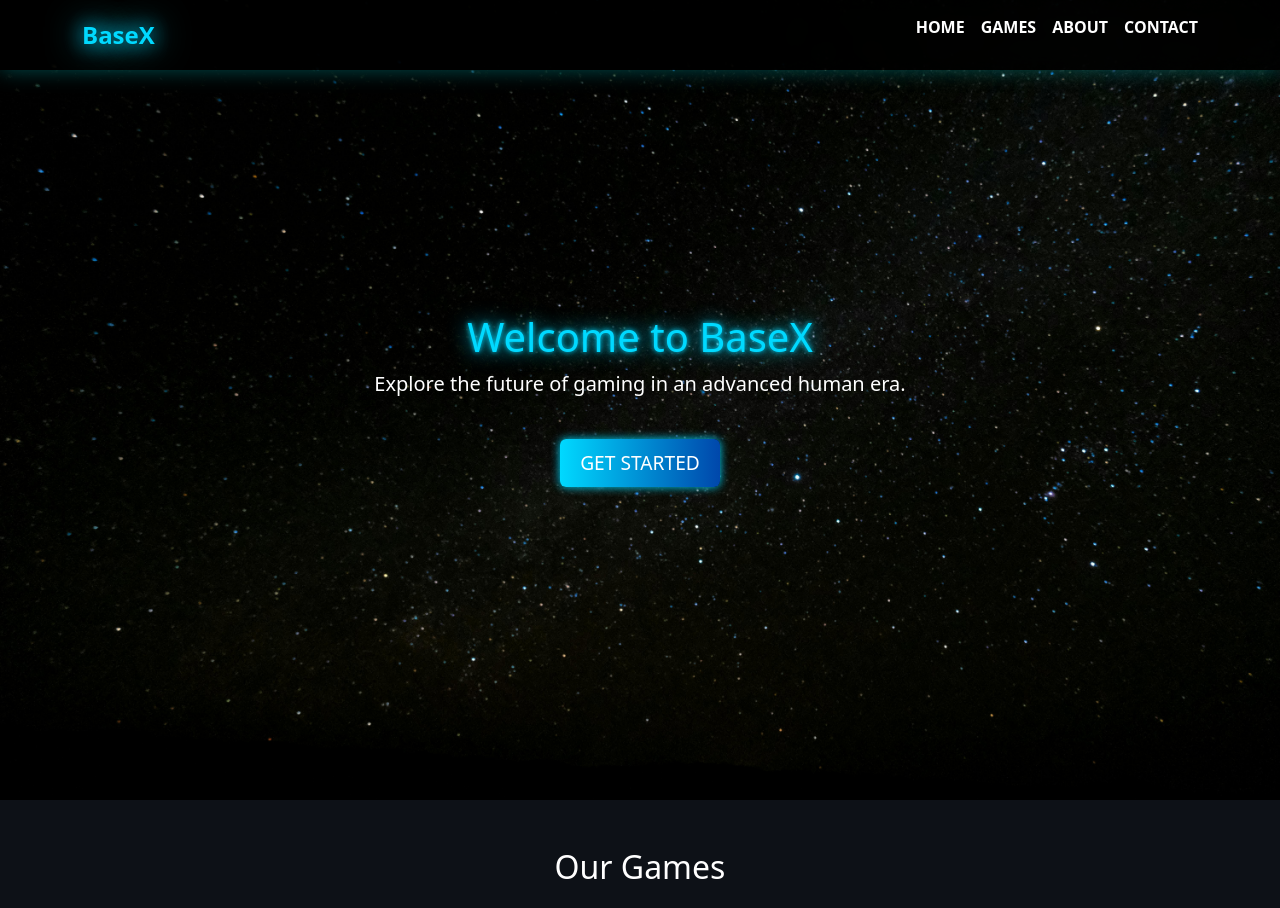
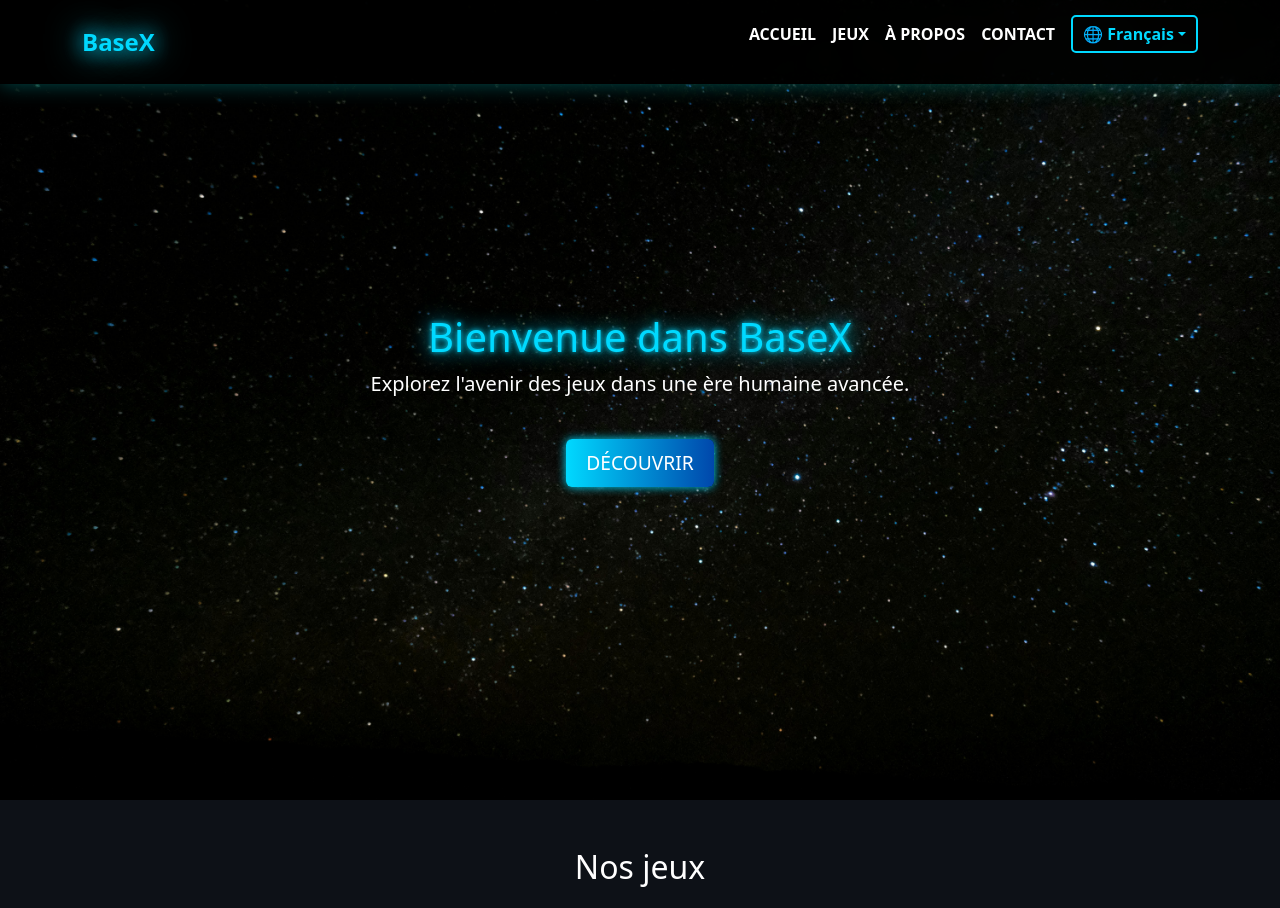
Before and after one commit to LBasil/base-x-website, a Vue app: page / in a window 1280 px wide. Shown: the top 908 px of the page. Built offline with nearby package versions, Linux system fonts and the light colour scheme.

Commit message:
Translation added

```diff
--- a/package.json
+++ b/package.json
@@ -19,6 +19,7 @@
     "swiper": "^8.4.7",
     "vue": "^3.2.13",
     "vue-awesome-swiper": "^5.0.1",
+    "vue-i18n": "^11.0.1",
     "vue-router": "^4.5.0"
   },
   "devDependencies": {
--- a/src/components/FooterComponent.vue
+++ b/src/components/FooterComponent.vue
@@ -4,8 +4,8 @@
       <p>&copy; 2025 BaseX. All rights reserved.</p>
       <nav class="footer-nav">
         <ul class="d-flex justify-content-center gap-4">
-          <li><a href="#privacy" class="footer-link">Privacy Policy</a></li>
-          <li><a href="#terms" class="footer-link">Terms of Service</a></li>
+          <li><a href="#privacy" class="footer-link">{{ $t('footer.privacy_policy') }}</a></li>
+          <li><a href="#terms" class="footer-link">{{ $t('footer.terms_of_service') }}</a></li>
         </ul>
       </nav>
     </div>
--- a/src/components/GamesComponent.vue
+++ b/src/components/GamesComponent.vue
@@ -1,7 +1,7 @@
 <template>
   <section id="games" class="games py-5">
     <div class="container">
-      <h2 class="text-center text-glow">Our Games</h2>
+      <h2 class="text-center text-glow">{{ $t('games.game_title') }}</h2>
       <div class="row mt-4">
         <div v-for="game in games" :key="game.id" class="col-md-4 mb-4">
           <div class="game-card p-3">
--- a/src/components/HeaderComponent.vue
+++ b/src/components/HeaderComponent.vue
@@ -1,10 +1,7 @@
 <template>
   <header class="header fixed-top">
     <div class="container d-flex justify-content-between align-items-center">
-      <!-- Logo -->
       <div class="logo text-glow">BaseX</div>
-
-      <!-- Toggle button for mobile view -->
       <button
         class="navbar-toggler d-md-none"
         type="button"
@@ -16,23 +13,28 @@
       >
         <span class="navbar-toggler-icon"></span>
       </button>
-
-      <!-- Navigation links -->
       <nav class="collapse navbar-collapse d-md-flex justify-content-end" id="navbarNav">
         <ul class="d-flex flex-column flex-md-row gap-3 align-items-center">
-          <li><a href="/" class="nav-link">Home</a></li>
-          <li><a href="#games" class="nav-link">Games</a></li>
-          <li><a href="#about" class="nav-link">About</a></li>
-          <li><a href="#contact" class="nav-link">Contact</a></li>
+          <li><a href="/" class="nav-link">{{ $t('header.home') }}</a></li>
+          <li><a href="#games" class="nav-link">{{ $t('header.games') }}</a></li>
+          <li><a href="#about" class="nav-link">{{ $t('header.about') }}</a></li>
+          <li><a href="#contact" class="nav-link">{{ $t('header.contact') }}</a></li>
+          <LanguageSwitcherComponent />
         </ul>
       </nav>
     </div>
   </header>
 </template>
 
+
 <script>
+import LanguageSwitcherComponent from './LanguageSwitcherComponent.vue';
+
 export default {
   name: 'HeaderComponent',
+  components: {
+    LanguageSwitcherComponent
+  }
 };
 </script>
 
--- a/src/components/HomeComponent.vue
+++ b/src/components/HomeComponent.vue
@@ -1,8 +1,8 @@
 <template>
   <section id="home" class="home vh-100 d-flex flex-column justify-content-center align-items-center">
-    <h1 class="text-center text-glow">Welcome to BaseX</h1>
-    <p class="text-center lead">Explore the future of gaming in an advanced human era.</p>
-    <button class="btn btn-neon mt-4">Get Started</button>
+    <h1 class="text-center text-glow">{{ $t('home.welcome') }}</h1>
+    <p class="text-center lead">{{ $t('home.explore') }}</p>
+    <button class="btn btn-neon mt-4">{{ $t('home.get_started') }}</button>
   </section>
   <GamesComponent />
 </template>
--- /dev/null
+++ b/src/components/LanguageSwitcherComponent.vue
@@ -0,0 +1,97 @@
+<template>
+    <div class="language-switcher dropdown">
+      <button
+        class="btn btn-language dropdown-toggle"
+        type="button"
+        id="languageDropdown"
+        data-bs-toggle="dropdown"
+        aria-expanded="false"
+      >
+        🌐 {{ currentLanguageLabel }}
+      </button>
+      <ul class="dropdown-menu" aria-labelledby="languageDropdown">
+        <li
+          v-for="lang in languages"
+          :key="lang.code"
+          class="dropdown-item"
+          @click="changeLanguage(lang.code)"
+        >
+          <span class="flag">{{ lang.flag }}</span> {{ lang.label }}
+        </li>
+      </ul>
+    </div>
+  </template>
+
+  <script>
+  export default {
+    name: 'LanguageSwitcherComponent',
+    data() {
+      return {
+        languages: [
+            { code: 'fr', label: 'Français', flag: '🇫🇷' },
+            { code: 'en', label: 'English', flag: '🇬🇧' },
+            { code: 'es', label: 'Español', flag: '🇪🇸' },
+            { code: 'de', label: 'Deutsch', flag: '🇩🇪' },
+        ],
+      };
+    },
+    computed: {
+      currentLanguageLabel() {
+        const currentLang = this.languages.find(
+          (lang) => lang.code === this.$i18n.locale
+        );
+        return currentLang ? currentLang.label : this.$i18n.locale;
+      },
+    },
+    methods: {
+      changeLanguage(langCode) {
+        this.$i18n.locale = langCode;
+      },
+    },
+  };
+  </script>
+
+  <style scoped>
+  .language-switcher {
+    position: relative;
+  }
+
+  .btn-language {
+    background: none;
+    color: #00d9ff;
+    border: 2px solid #00d9ff;
+    border-radius: 5px;
+    font-weight: bold;
+    padding: 5px 10px;
+    transition: background-color 0.3s, color 0.3s, box-shadow 0.3s;
+  }
+
+  .btn-language:hover {
+    background: #00d9ff;
+    color: #000;
+    box-shadow: 0 0 10px #00d9ff;
+  }
+
+  .dropdown-menu {
+    background: rgba(0, 0, 0, 0.9);
+    border: 1px solid #00d9ff;
+    border-radius: 8px;
+    box-shadow: 0 0 10px #00d9ff;
+  }
+
+  .dropdown-item {
+    color: #ffffff;
+    font-weight: bold;
+    padding: 10px;
+    transition: background-color 0.3s, color 0.3s;
+  }
+
+  .dropdown-item:hover {
+    background: #00d9ff;
+    color: #000;
+  }
+
+  .flag {
+    margin-right: 10px;
+  }
+  </style>
--- /dev/null
+++ b/src/i18n.js
@@ -0,0 +1,15 @@
+import { createI18n } from 'vue-i18n';
+
+import en from './locales/en.json';
+import fr from './locales/fr.json';
+
+const i18n = createI18n({
+  locale: 'fr',
+  fallbackLocale: 'fr',
+  messages: {
+    fr,
+    en
+  },
+});
+
+export default i18n;
--- /dev/null
+++ b/src/locales/en.json
@@ -0,0 +1,20 @@
+{
+  "header": {
+    "home": "Home",
+    "games": "Games",
+    "about": "About",
+    "contact": "Contact"
+  },
+  "footer": {
+      "privacy_policy": "Privacy policy",
+      "terms_of_service": "Terms of service"
+  },
+  "home": {
+    "welcome": "Welcome to BaseX",
+    "explore": "Explore the future of gaming in an advanced human era.",
+    "get_started": "Get started"
+  },
+  "games": {
+    "game_title": "Our games"
+  }
+}
--- /dev/null
+++ b/src/locales/fr.json
@@ -0,0 +1,20 @@
+{
+  "header": {
+      "home": "Accueil",
+      "games": "Jeux",
+      "about": "À propos",
+      "contact": "Contact"
+  },
+  "footer": {
+      "privacy_policy": "Politique de confidentialité",
+      "terms_of_service": "Conditions d'utilisation"
+  },
+  "home": {
+    "welcome": "Bienvenue dans BaseX",
+    "explore": "Explorez l'avenir des jeux dans une ère humaine avancée.",
+    "get_started": "Découvrir"
+  },
+  "games": {
+    "game_title": "Nos jeux"
+  }
+}
```
Also changed, not shown: src/main.js (+7 -1 lines), 1 other file (tests, documents, lock files or other folders).
